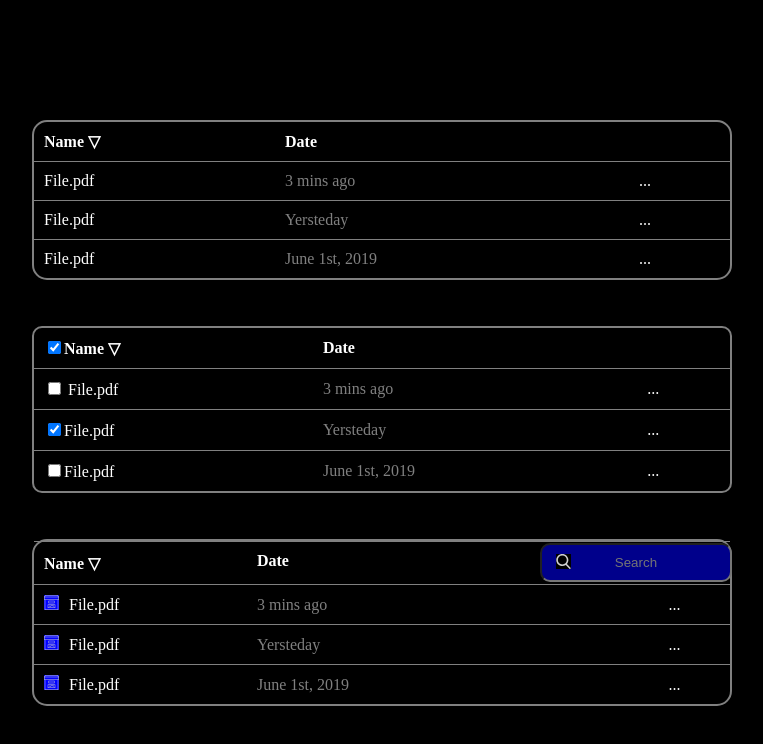
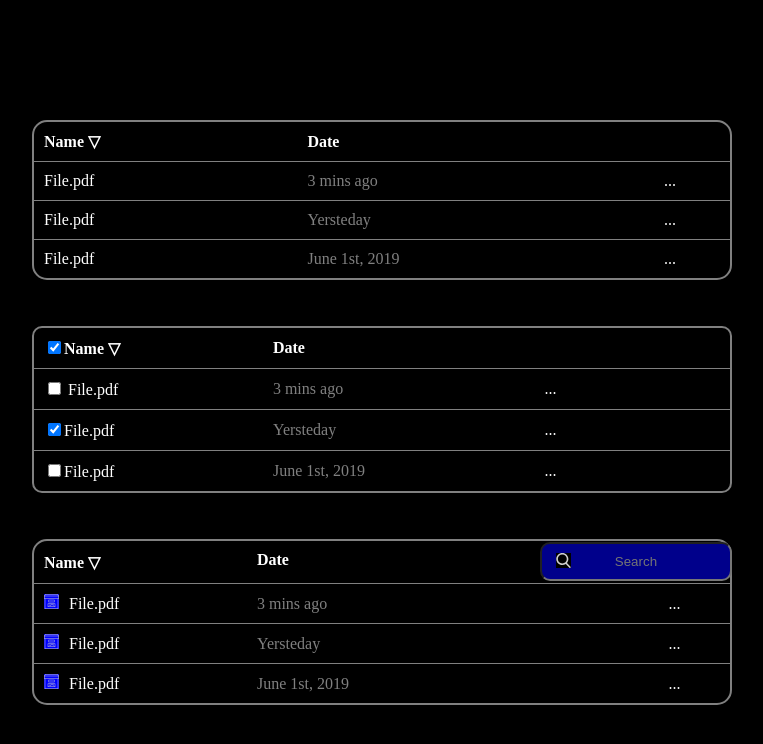
Before and after one commit to massagexandr/table-4-, a plain HTML site: page index.html in a window 1280 px wide. Shown: the whole page, without its empty margins (26-789 px from the left). Drawn offline with Linux system fonts and the light colour scheme.

Commit message:
beta version-01

```diff
--- a/css/Table_Style.css
+++ b/css/Table_Style.css
@@ -21,6 +21,21 @@ table {
 .height-line {
   height: 15px;
   border-top: none;
+  width: 10px;
+}
+
+.height-line2 {
+  height: 15px;
+  border-top: none;
+  width: 40px;
+}
+
+.height-line3 {
+  height: 15px;
+  border-top: none;
+}
+.line-b1{
+  text-align: center;
 }
 
 td,
@@ -51,17 +66,12 @@ th {
 
 }
 
-/*.line3{
-padding-left: 1px;
-  }*/
-
 .Search {
   background: #00008B;
   width: 47%;
   height: 33px;
   text-align: center;
   border-radius: 10px;
-  ;
   -webkit-border-radius: 10px;
   -moz-border-radius: 10px;
   -ms-border-radius: 10px;
--- a/index.html
+++ b/index.html
@@ -22,17 +22,17 @@
         <tr>
             <td> File.pdf</td>
             <td class="line4">3 mins ago</td>
-            <td>...</td>
+            <td class="line-b1">...</td>
         </tr>
         <tr>
             <td>File.pdf</td>
             <td class="line4">Yersteday</td>
-            <td>...</td>
+            <td class="line-b1">...</td>
         </tr>
         <tr>
             <td>File.pdf</td>
             <td class="line4">June 1st, 2019</td>
-            <td>...</td>
+            <td class="line-b1">...</td>
         </tr>
     </table>
     <br>
@@ -42,25 +42,25 @@
     <table class="table2">
         <thead>
             <tr>
-                <th class="height-line"><input checked type="checkbox" name="name" value="yes">Name ▽</th>
-                <th class="height-line">Date</th>
-                <th class="height-line"></th>
+                <th class="height-line2"><input checked type="checkbox" name="name" value="yes">Name ▽</th>
+                <th class="height-line2">Date</th>
+                <th class="height-line2"></th>
             </tr>
         </thead>
         <tr>
             <td><input type="checkbox" name="File.pdf" value="yes"> File.pdf</td>
             <td class="line2">3 mins ago</td>
-            <td>...</td>
+            <td class="line-b2">...</td>
         </tr>
         <tr>
             <td><input checked type="checkbox" name="File.pdf" value="yes">File.pdf</td>
             <td class="line2">Yersteday</td>
-            <td>...</td>
+            <td class="line-b2">...</td>
         </tr>
         <tr>
             <td><input type="checkbox" name="File.pdf" value="yes">File.pdf</td>
             <td class="line2">June 1st, 2019</td>
-            <td>...</td>
+            <td class="line-b2">...</td>
         </tr>
     </table>
 
@@ -70,13 +70,13 @@
     <table class="table3">
         <thead>
             <tr>
-                <th class="line1">Name ▽</th>
-                <th class="line1">Date
+                <th class="height-line3">Name ▽</th>
+                <th class="height-line3">Date
                     <div class="Serch-line"> <input class="Search" size="15" placeholder="Search" type="text"
                             name="name" value="" /> <img class="search-img" src="img/search.svg" alt="search">
                     </div>
                 </th>
-                <th></th>
+                <th class="height-line3"></th>
             </tr>
         </thead>
         <tr>
```
